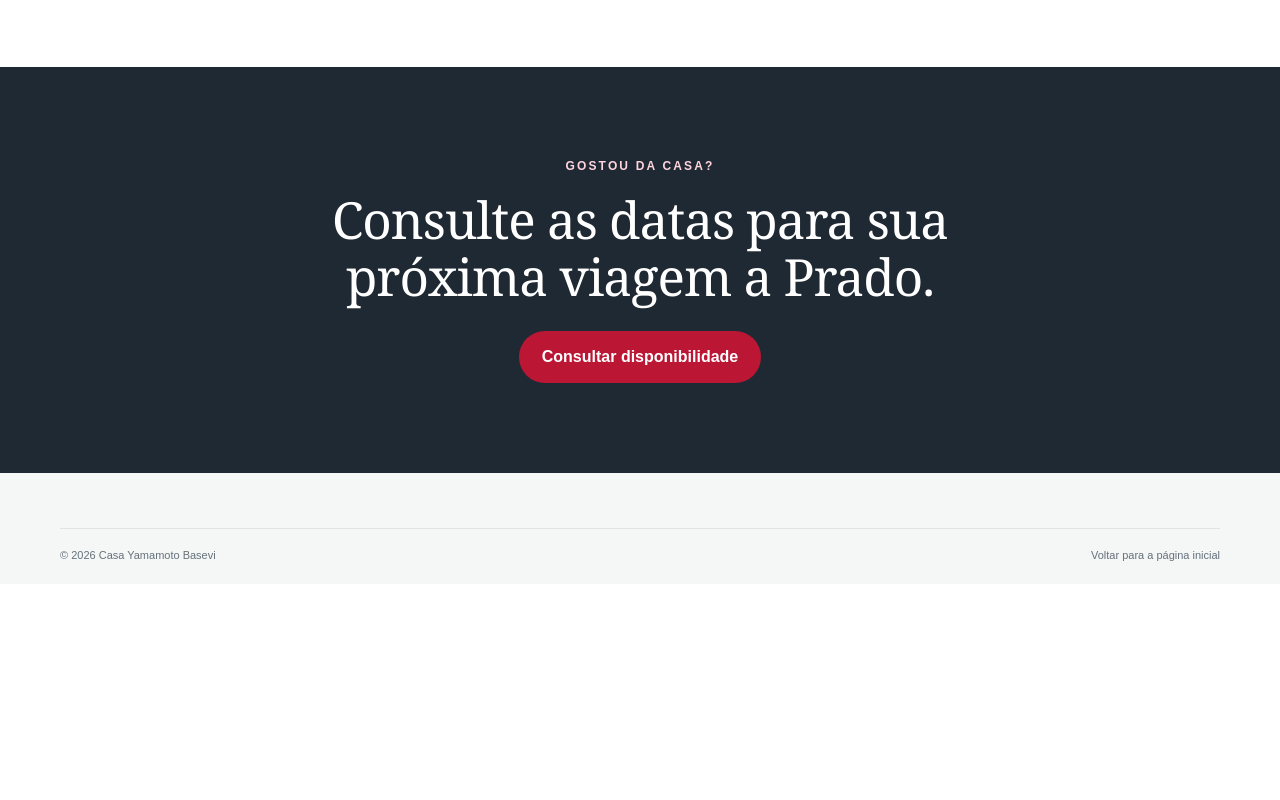
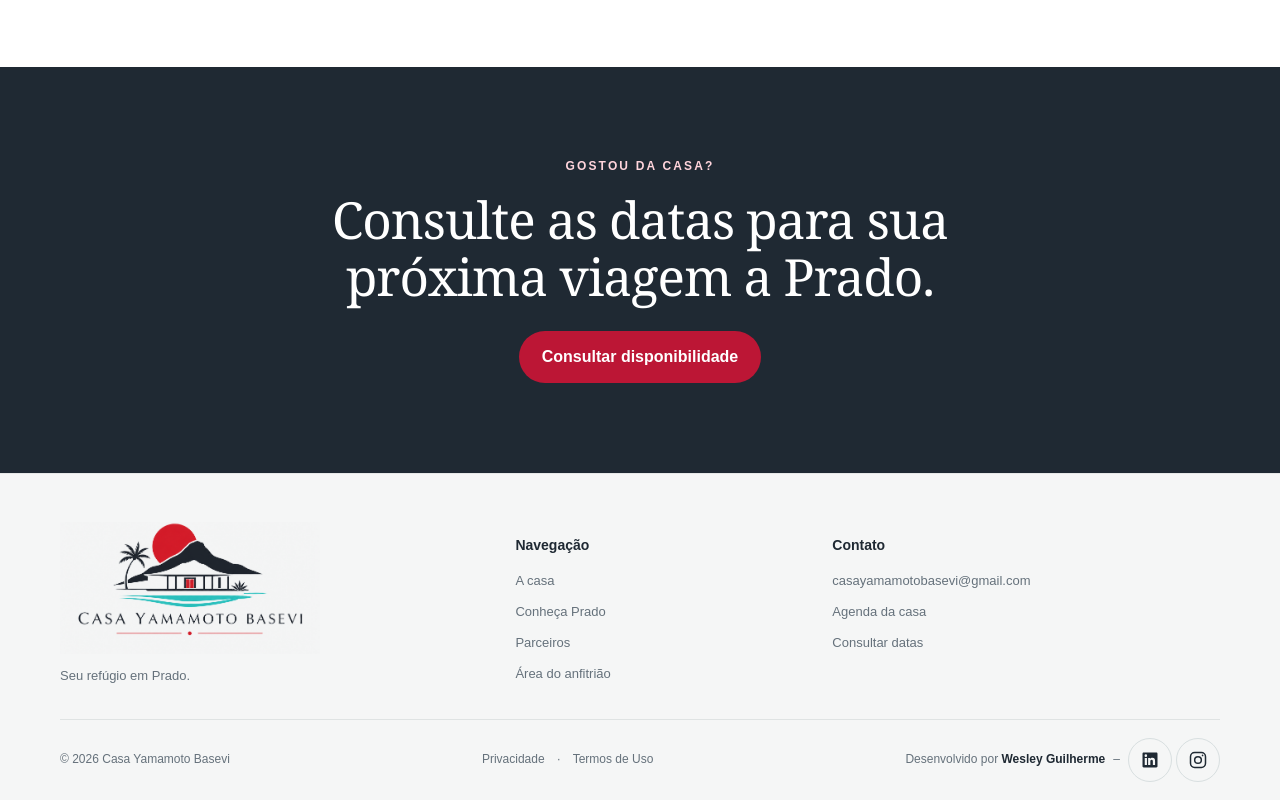
Before and after one commit to wesley-guilherme/CasaYamamotoBasevi, a Next.js app: page /a-casa in a window 1280 px wide. Shown: the part 9060-9860 px from the top of the page. Before the commit the page ends 9644 px from the top, so only its background shows below. Built offline with nearby package versions, Linux system fonts and the light colour scheme.

Commit message:
Update Site source

```diff
--- /dev/null
+++ b/app/a-casa/layout.tsx
@@ -0,0 +1 @@
+export { default } from "../internal-page-layout";
--- a/app/a-casa/page.tsx
+++ b/app/a-casa/page.tsx
@@ -77,12 +77,6 @@ export default function HouseGalleryPage() {
           <a className="button button-light" href="/#contato">Consultar disponibilidade</a>
         </div>
       </section>
-      <footer>
-        <div className="shell footer-bottom album-footer">
-          <span>© 2026 Casa Yamamoto Basevi</span>
-          <a href="/#casa">Voltar para a página inicial</a>
-        </div>
-      </footer>
     </main>
   );
 }
--- /dev/null
+++ b/app/admin/layout.tsx
@@ -0,0 +1 @@
+export { default } from "../internal-page-layout";
--- /dev/null
+++ b/app/eventos/layout.tsx
@@ -0,0 +1 @@
+export { default } from "../internal-page-layout";
--- a/app/eventos/page.tsx
+++ b/app/eventos/page.tsx
@@ -105,10 +105,6 @@ export default async function EventsPage() {
         <TraditionalCalendar events={traditionalEvents} currentMonth={month} />
       </section>
 
-      <footer className={styles.footer}>
-        <img src="/logo-yamamoto.png" alt="Casa Yamamoto Basevi" />
-        <a href="/#reservas">Consultar disponibilidade</a>
-      </footer>
     </main>
   );
 }
--- /dev/null
+++ b/app/guia/layout.module.css
@@ -0,0 +1,5 @@
+/* Mantém os links do rodapé acessíveis acima das ações flutuantes do guia. */
+.page {
+  padding-bottom: max(104px, calc(88px + env(safe-area-inset-bottom)));
+  background: #f5f6f6;
+}
--- /dev/null
+++ b/app/guia/layout.tsx
@@ -0,0 +1,11 @@
+import type { ReactNode } from "react";
+import InternalPageLayout from "../internal-page-layout";
+import styles from "./layout.module.css";
+
+export default function GuideLayout({ children }: { children: ReactNode }) {
+  return (
+    <div className={styles.page}>
+      <InternalPageLayout>{children}</InternalPageLayout>
+    </div>
+  );
+}
--- a/app/guia/page.tsx
+++ b/app/guia/page.tsx
@@ -28,10 +28,6 @@ export default function GuidePage() {
 
       <GuideExplorer />
 
-      <footer className={styles.guideFooter}>
-        <div><img src="/logo-yamamoto.png" alt="Casa Yamamoto Basevi" /><p>Seu refúgio e seu ponto de partida em Prado.</p></div>
-        <div><a href="/#experiencias">Conhecer a Casa</a><a href="/a-casa">Ver ambientes</a><a href="/guia/montar">Montar roteiro</a></div>
-      </footer>
     </main>
   );
 }
--- /dev/null
+++ b/app/internal-page-layout.tsx
@@ -0,0 +1,6 @@
+import type { ReactNode } from "react";
+import SiteFooter from "./site-footer";
+
+export default function InternalPageLayout({ children }: { children: ReactNode }) {
+  return <>{children}<SiteFooter /></>;
+}
--- /dev/null
+++ b/app/login/layout.tsx
@@ -0,0 +1 @@
+export { default } from "../internal-page-layout";
--- /dev/null
+++ b/app/parceiros/layout.tsx
@@ -0,0 +1 @@
+export { default } from "../internal-page-layout";
--- a/app/parceiros/page.tsx
+++ b/app/parceiros/page.tsx
@@ -62,10 +62,6 @@ export default async function PartnersPage() {
         )}
       </section>
 
-      <footer className={styles.footer}>
-        <span>Uso exclusivo durante a hospedagem</span>
-        <a href="mailto:casayamamotobasevi@gmail.com">Falar com o anfitrião</a>
-      </footer>
     </main>
   );
 }
```
